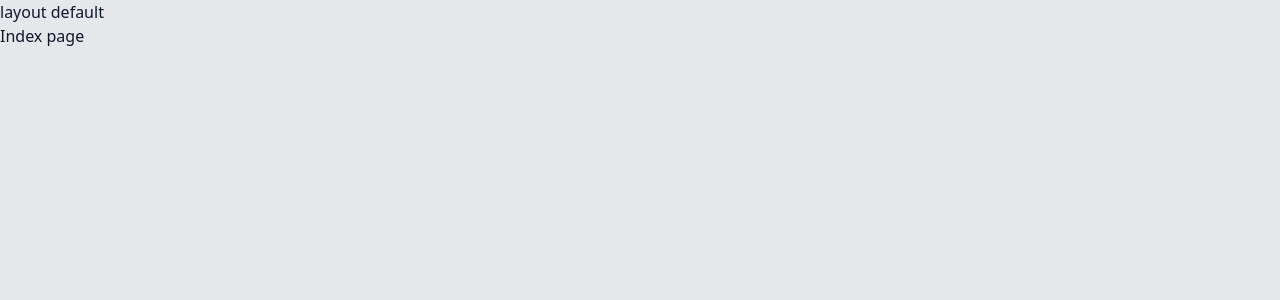
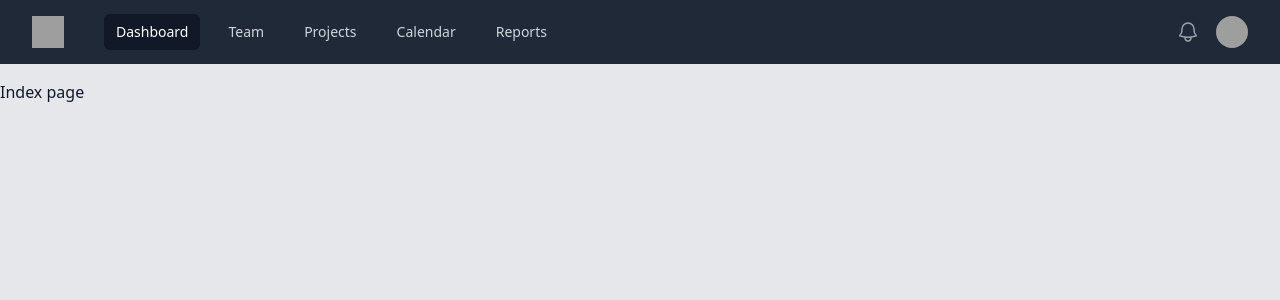
Before and after one commit to jrodrigo887/app_account_nuxt, a Nuxt app: page / in a window 1280 px wide. Shown: the top 300 px of the page. Built offline with nearby package versions, Linux system fonts and the light colour scheme; grey boxes are pictures that could not be loaded.

Commit message:
feat: iniciando Componente Header

```diff
--- /dev/null
+++ b/components/Header.vue
@@ -0,0 +1,122 @@
+<template>
+    <div class="h-20">
+      <Disclosure as="nav" class="bg-gray-800" v-slot="{ open }">
+        <div class="mx-auto max-w-7xl px-4 sm:px-6 lg:px-8">
+          <div class="flex h-16 items-center justify-between">
+            <div class="flex items-center">
+              <div class="flex-shrink-0">
+                <img class="h-8 w-8" src="https://tailwindui.com/img/logos/mark.svg?color=indigo&shade=500" alt="Your Company" />
+              </div>
+              <div class="hidden md:block">
+                <div class="ml-10 flex items-baseline space-x-4">
+                  <a v-for="item in navigation"
+                  :key="item.name"
+                  :href="item.href"
+                  :class="[item.current ? 'bg-gray-900 text-white' : 'text-gray-300 hover:bg-gray-700 hover:text-white', 'rounded-md px-3 py-2 text-sm font-medium']"
+                  :aria-current="item.current ? 'page' : undefined">{{ item.name }}</a>
+                </div>
+              </div>
+            </div>
+            <div class="hidden md:block">
+              <div class="ml-4 flex items-center md:ml-6">
+                <button type="button" class="rounded-full bg-gray-800 p-1 text-gray-400 hover:text-white focus:outline-none focus:ring-2 focus:ring-white focus:ring-offset-2 focus:ring-offset-gray-800">
+                  <span class="sr-only">View notifications</span>
+                  <BellIcon class="h-6 w-6" aria-hidden="true" />
+                </button>
+
+                <!-- Profile dropdown -->
+                <Menu as="div" class="relative ml-3">
+                  <div>
+                    <MenuButton class="flex max-w-xs items-center rounded-full bg-gray-800 text-sm focus:outline-none focus:ring-2 focus:ring-white focus:ring-offset-2 focus:ring-offset-gray-800">
+                      <span class="sr-only">Open user menu</span>
+                      <img class="h-8 w-8 rounded-full" :src="user.imageUrl" alt="profile" />
+                    </MenuButton>
+                  </div>
+                  <transition
+                    enter-active-class="transition ease-out duration-100"
+                    enter-from-class="transform opacity-0 scale-95"
+                    enter-to-class="transform opacity-100 scale-100"
+                    leave-active-class="transition ease-in duration-75"
+                    leave-from-class="transform opacity-100 scale-100"
+                    leave-to-class="transform opacity-0 scale-95">
+                    <MenuItems class="absolute right-0 z-10 mt-2 w-48 origin-top-right rounded-md bg-white py-1 shadow-lg ring-1 ring-black ring-opacity-5 focus:outline-none">
+                      <MenuItem v-for="item in userNavigation" :key="item.name" v-slot="{ active }">
+                        <a :href="item.href" :class="[active ? 'bg-gray-100' : '', 'block px-4 py-2 text-sm text-gray-700']">{{ item.name }}</a>
+                      </MenuItem>
+                    </MenuItems>
+                  </transition>
+                </Menu>
+              </div>
+            </div>
+            <div class="-mr-2 flex md:hidden">
+              <!-- Mobile menu button -->
+              <DisclosureButton class="inline-flex items-center justify-center rounded-md bg-gray-800 p-2 text-gray-400 hover:bg-gray-700 hover:text-white focus:outline-none focus:ring-2 focus:ring-white focus:ring-offset-2 focus:ring-offset-gray-800">
+                <span class="sr-only">Open main menu</span>
+                <Bars3Icon v-if="!open" class="block h-6 w-6" aria-hidden="true" />
+                <XMarkIcon v-else class="block h-6 w-6" aria-hidden="true" />
+              </DisclosureButton>
+            </div>
+          </div>
+        </div>
+
+        <DisclosurePanel class="md:hidden">
+          <div class="space-y-1 px-2 pb-3 pt-2 sm:px-3">
+            <DisclosureButton v-for="item in navigation" :key="item.name" as="a" :href="item.href" :class="[item.current ? 'bg-gray-900 text-white' : 'text-gray-300 hover:bg-gray-700 hover:text-white', 'block rounded-md px-3 py-2 text-base font-medium']" :aria-current="item.current ? 'page' : undefined">{{ item.name }}</DisclosureButton>
+          </div>
+          <div class="border-t border-gray-700 pb-3 pt-4">
+            <div class="flex items-center px-5">
+              <div class="flex-shrink-0">
+                <img class="h-10 w-10 rounded-full" :src="user.imageUrl" alt="" />
+              </div>
+              <div class="ml-3">
+                <div class="text-base font-medium leading-none text-white">{{ user.name }}</div>
+                <div class="text-sm font-medium leading-none text-gray-400">{{ user.email }}</div>
+              </div>
+              <button type="button" class="ml-auto flex-shrink-0 rounded-full bg-gray-800 p-1 text-gray-400 hover:text-white focus:outline-none focus:ring-2 focus:ring-white focus:ring-offset-2 focus:ring-offset-gray-800">
+                <span class="sr-only">View notifications</span>
+                <BellIcon class="h-6 w-6" aria-hidden="true" />
+              </button>
+            </div>
+            <div class="mt-3 space-y-1 px-2">
+              <DisclosureButton v-for="item in userNavigation" :key="item.name" as="a" :href="item.href" class="block rounded-md px-3 py-2 text-base font-medium text-gray-400 hover:bg-gray-700 hover:text-white">{{ item.name }}</DisclosureButton>
+            </div>
+          </div>
+        </DisclosurePanel>
+      </Disclosure>
+
+      <!-- <header class="bg-white shadow">
+        <div class="mx-auto max-w-7xl px-4 py-6 sm:px-6 lg:px-8">
+          <h1 class="text-3xl font-bold tracking-tight text-gray-900">Dashboard</h1>
+        </div>
+      </header> -->
+      <!-- <main>
+        <div class="mx-auto max-w-7xl py-6 sm:px-6 lg:px-8">
+
+        </div>
+      </main> -->
+    </div>
+  </template>
+
+  <script setup>
+  import { Disclosure, DisclosureButton, DisclosurePanel, Menu, MenuButton, MenuItem, MenuItems } from '@headlessui/vue'
+  import { Bars3Icon, BellIcon, XMarkIcon } from '@heroicons/vue/24/outline'
+
+  const user = {
+    name: 'Tom Cook',
+    email: 'tom@example.com',
+    imageUrl:
+      'https://images.unsplash.com/photo-1472099645785-5658abf4ff4e?ixlib=rb-1.2.1&ixid=eyJhcHBfaWQiOjEyMDd9&auto=format&fit=facearea&facepad=2&w=256&h=256&q=80',
+  }
+  const navigation = [
+    { name: 'Dashboard', href: '#', current: true },
+    { name: 'Team', href: '#', current: false },
+    { name: 'Projects', href: '#', current: false },
+    { name: 'Calendar', href: '#', current: false },
+    { name: 'Reports', href: '#', current: false },
+  ]
+  const userNavigation = [
+    { name: 'Your Profile', href: '#' },
+    { name: 'Settings', href: '#' },
+    { name: 'Sign out', href: '#' },
+  ]
+  </script>
--- a/layouts/default.vue
+++ b/layouts/default.vue
@@ -1,6 +1,6 @@
 <template>
     <div class="bg-gray-200 h-screen text-slate-900">
-      <p>layout default</p>
+      <Header></Header>
       <slot />
     </div>
   </template>
```
